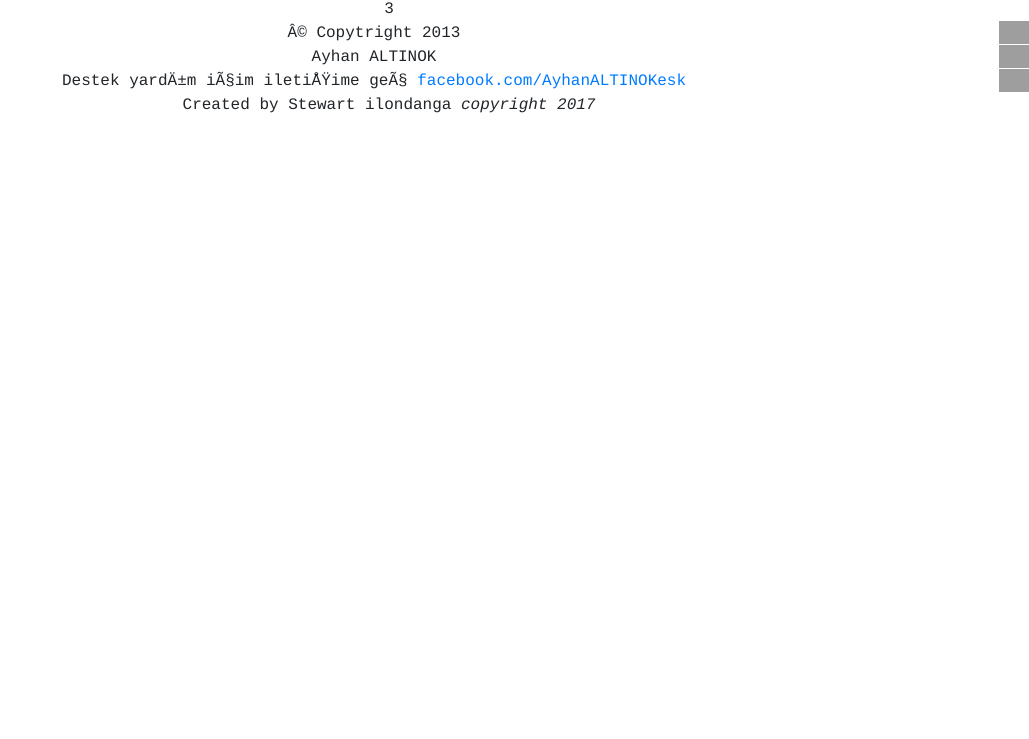
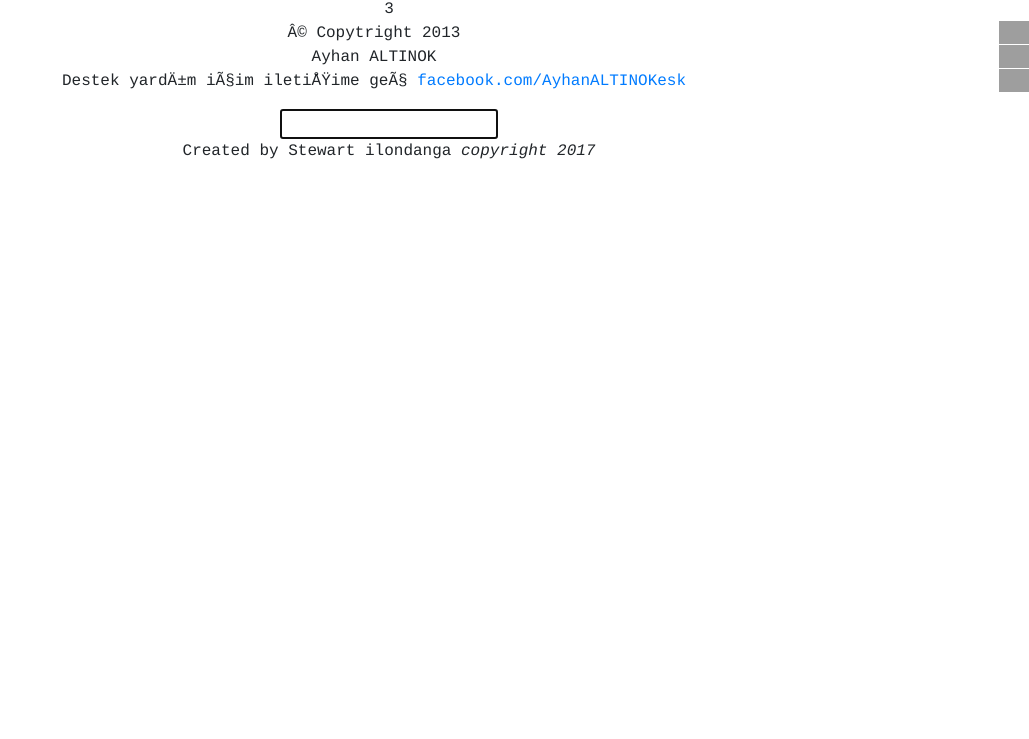
Before and after one commit to stewilondanga/coaxial, a plain HTML site: page index.html in a window 1280 px wide. Shown: the part 61-800 px from the top of the page, without its empty margins (251-1280 px from the left). Drawn offline with nearby package versions, Linux system fonts and the light colour scheme; grey boxes are pictures that could not be loaded; a script that the page names is missing.

Commit message:
add index.html

```diff
--- a/index.html
+++ b/index.html
@@ -36,6 +36,15 @@
         <div class="sil"></div>
       </div>
 
+      <div id="son"></div>
+    </div>
+    <p class="intent"></p>
+    <form action="javascript:void(0)" method="post" id="form">
+      <fieldset>
+        <input type="text" id="txt" placehlder="your message here" autofocus>
+      </fieldset>
+    </form>
+
 
   <div class="panel-footer">
     <p>Created by Stewart ilondanga <em>copyright 2017</em></p>
```
